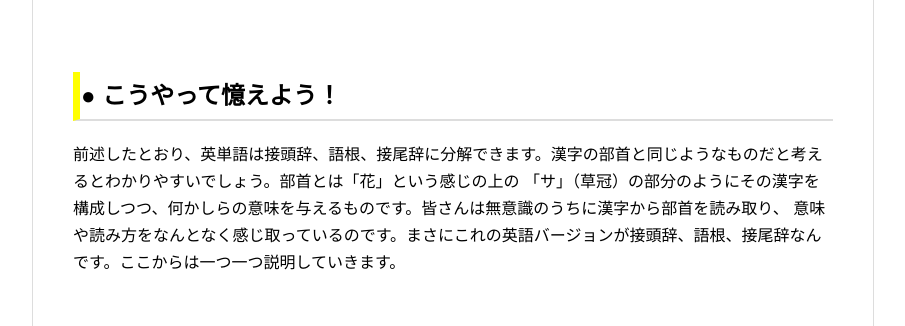
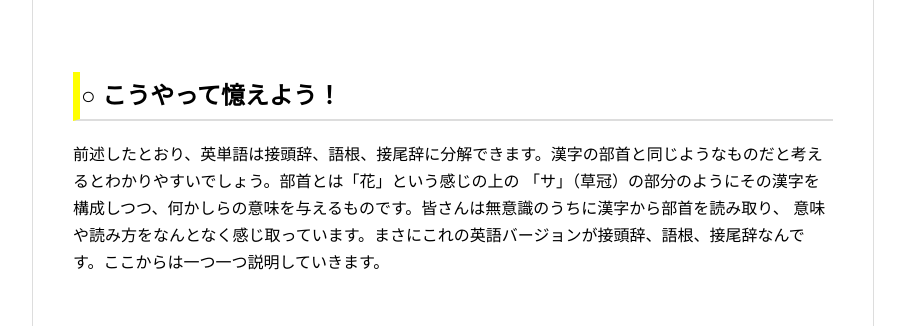
Before and after one commit to TeppeiTominaga/english, a plain HTML site: page index.html in a window 1280 px wide. Shown: the part 1548-1874 px from the top of the page, without its empty margins (187-1092 px from the left). Drawn offline with Linux system fonts and the light colour scheme.

Commit message:
Update index.html

```diff
--- a/index.html
+++ b/index.html
@@ -152,10 +152,10 @@
         </div>
       </div>
       <div class="howto">
-        <h2>● こうやって憶えよう！</h2>
+        <h2>○ こうやって憶えよう！</h2>
         <p>前述したとおり、英単語は接頭辞、語根、接尾辞に分解できます。漢字の部首と同じようなものだと考えるとわかりやすいでしょう。部首とは「花」という感じの上の
           「サ」（草冠）の部分のようにその漢字を構成しつつ、何かしらの意味を与えるものです。皆さんは無意識のうちに漢字から部首を読み取り、
-          意味や読み方をなんとなく感じ取っているのです。まさにこれの英語バージョンが接頭辞、語根、接尾辞なんです。ここからは一つ一つ説明していきます。</p>
+          意味や読み方をなんとなく感じ取っています。まさにこれの英語バージョンが接頭辞、語根、接尾辞なんです。ここからは一つ一つ説明していきます。</p>
       <div class="prefix">
         <h2>○  接頭辞 Prefix</h2>
         <p>接頭辞は単語のはじめにつくもので見たことあるものが多いかと思います。</p>
@@ -280,7 +280,7 @@
         </table>
         <p>他にももっとたくさんありますがとくに重要で触れる機会が多いであろうものをピックアップしました。
         語根は特に量が多く、ほとんどの単語に含まれている気がします。すべて憶える必要はありませんがなんとなくのニュアンスで
-      憶えるでも文章の中で見れば意味が見えてくると思います。</p>
+      憶えるだけでも文章の中で見れば意味が見えてくると思います。</p>
       </div>
       <div class="suffix">
         <h2>○  接尾辞 Suffix</h2>
```
